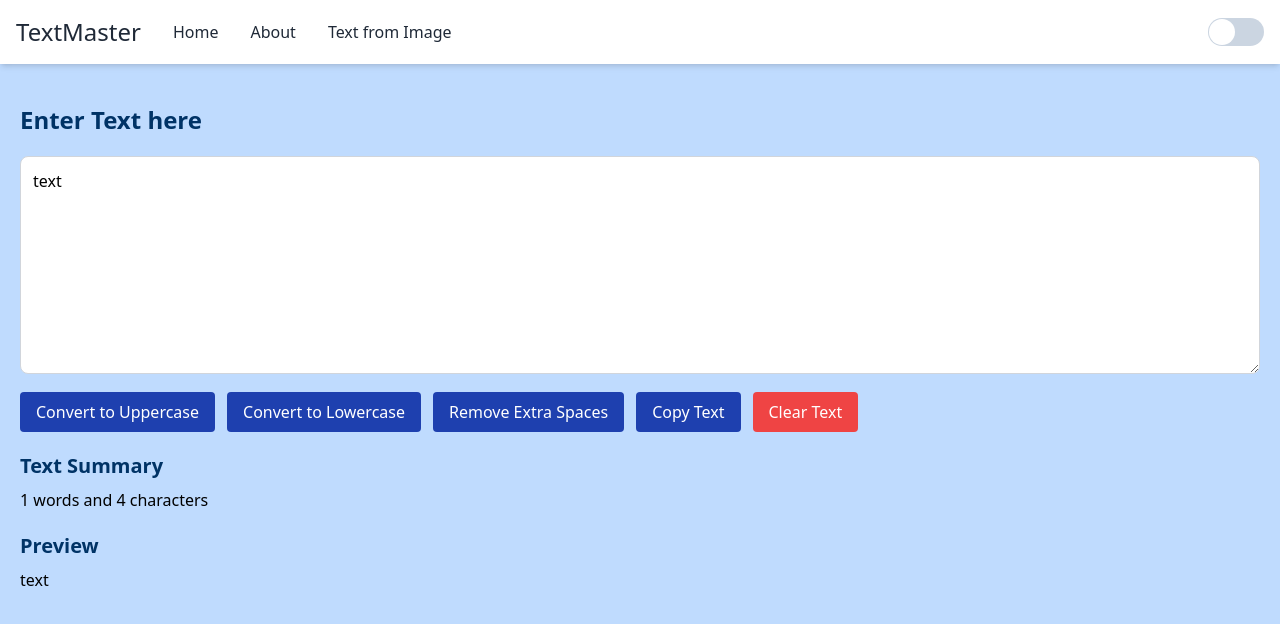
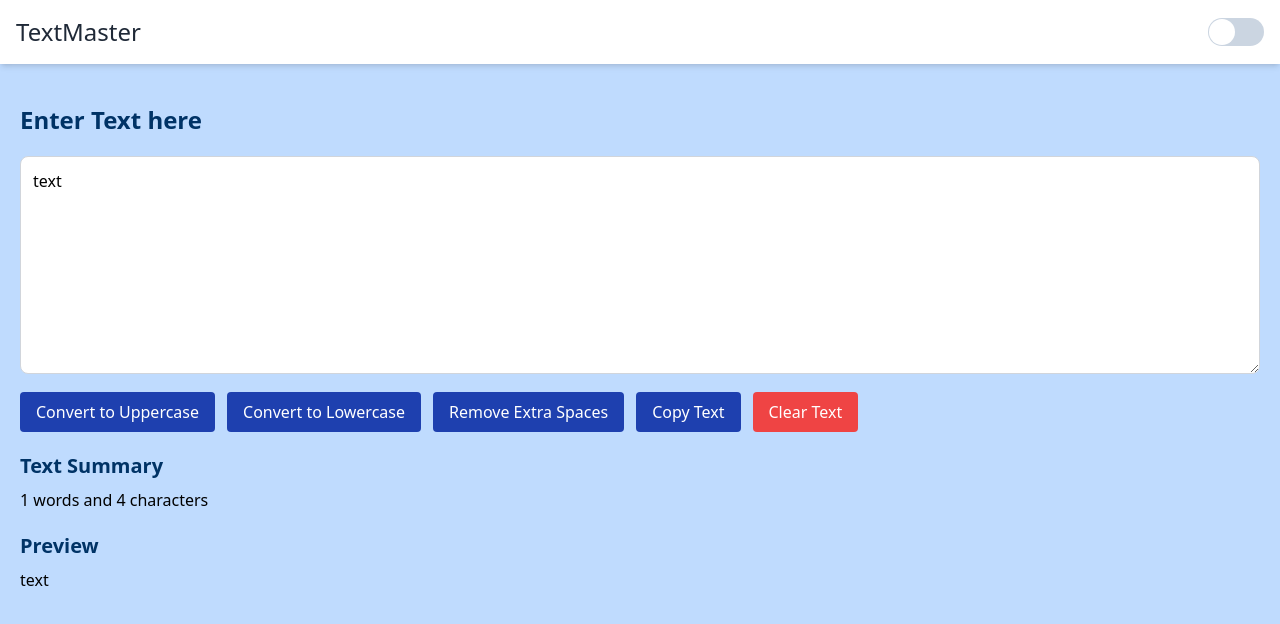
Before and after one commit to mohammedarmaan/textmaster, a React (Vite) app: page / in a window 1280 px wide. Shown: the top 624 px of the page. Built offline with nearby package versions, Linux system fonts and the light colour scheme.

Commit message:
removed all the links from navbar for deployment

```diff
--- a/src/components/Navbar.jsx
+++ b/src/components/Navbar.jsx
@@ -29,7 +29,7 @@ const Navbar = () => {
           <Link to='/' className=" text-2xl  text-gray-800 dark:text-white">
             TextMaster
           </Link>
-          <Link to="/home" className="text-gray-800 dark:text-gray-300 hover:text-gray-600 dark:hover:text-white">
+          {/* <Link to="/home" className="text-gray-800 dark:text-gray-300 hover:text-gray-600 dark:hover:text-white">
             Home
           </Link>
           <Link to="/about" className="text-gray-800 dark:text-gray-300 hover:text-gray-600 dark:hover:text-white">
@@ -37,7 +37,7 @@ const Navbar = () => {
           </Link>
           <Link to="/image-to-text" className="text-gray-800 dark:text-gray-300 hover:text-gray-600 dark:hover:text-white">
             Text from Image
-          </Link>
+          </Link> */}
         </div>
         <div className="flex items-center">
           <Switch
```
